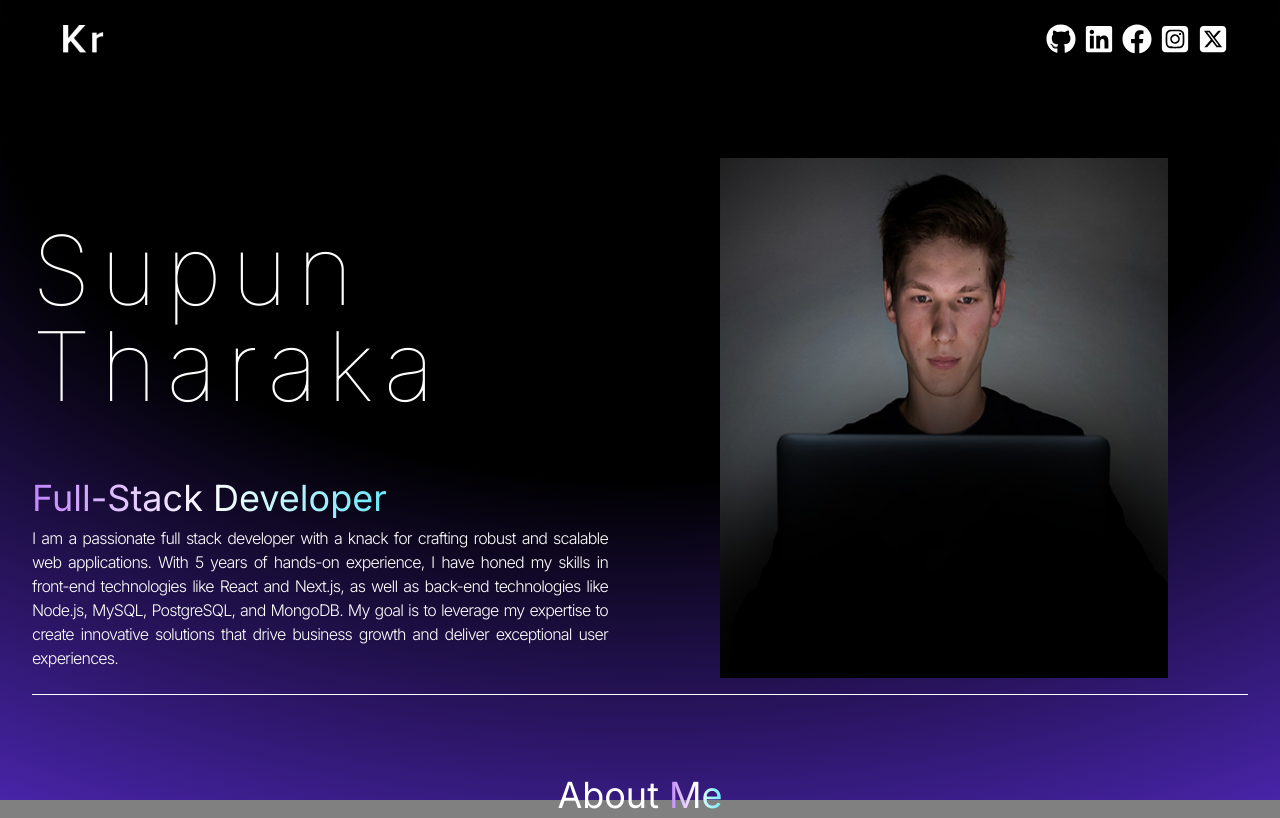
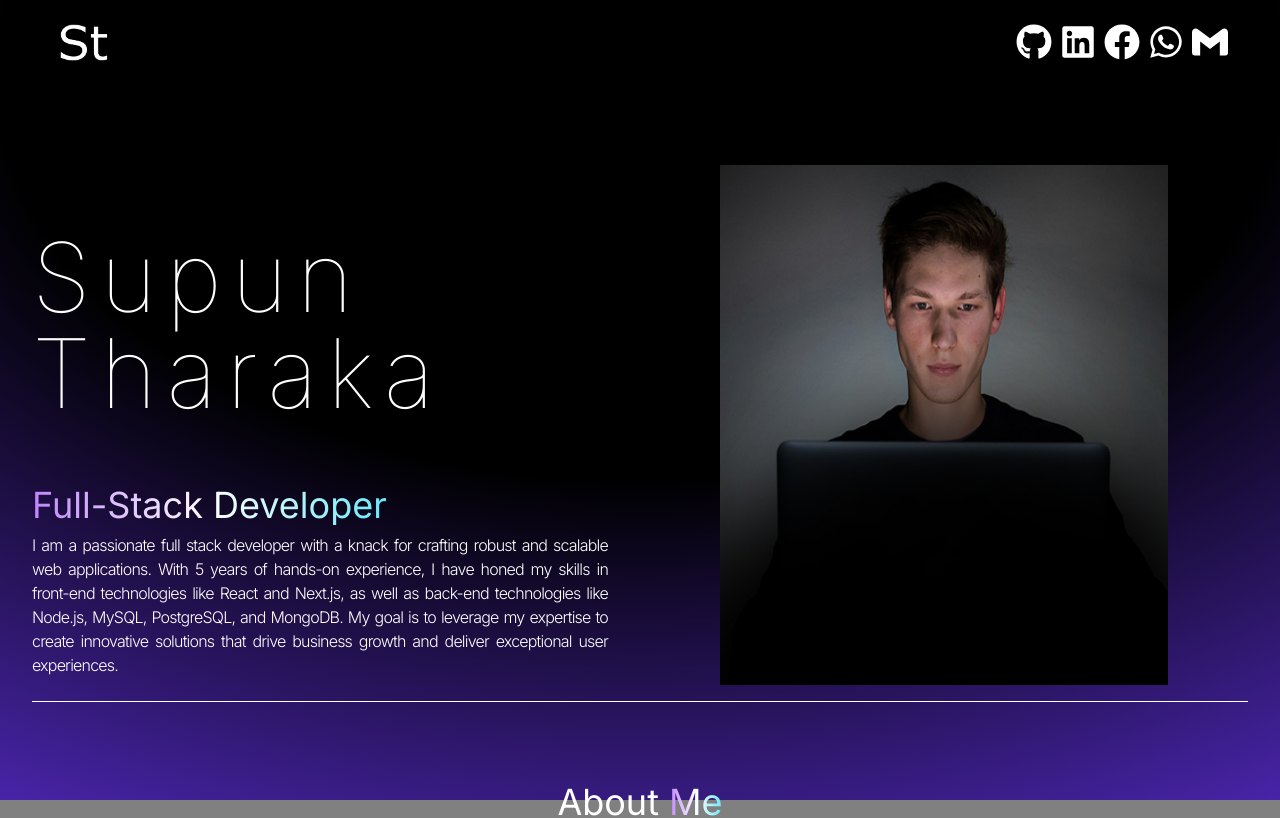
Before and after one commit to Supun-01/react_tailwind_test, a React (Vite) app: page / in a window 1280 px wide. Shown: the top 818 px of the page. Built offline with nearby package versions, Linux system fonts and the light colour scheme.

Commit message:
NavBar link test

```diff
--- a/src/components/NavBar.jsx
+++ b/src/components/NavBar.jsx
@@ -1,10 +1,14 @@
-import logo from '../assets/kevinRushLogo.png'
+import logo from "../assets/stLogo.png"
 import { FaGithub } from "react-icons/fa";
 import { FaFacebook } from "react-icons/fa";
 import { FaLinkedin } from "react-icons/fa";
-import { FaSquareXTwitter } from "react-icons/fa6";
-import { FaSquareInstagram } from "react-icons/fa6";
+import { FaWhatsapp } from "react-icons/fa";
+import { SiGmail } from "react-icons/si";
+
 import { GitHubLink } from '../constants';
+import { LinkedInLink } from "../constants";
+import { FacebookLink } from "../constants";
+import { WhatsAppLink } from "../constants";
 
 function NavBar() {
 
@@ -14,12 +18,12 @@ function NavBar() {
             <div className="flex flex-shrink-0 items-center">
                 <img className='mx-2 w-12' src={logo} alt="logo" />
             </div>
-            <div className='flex justify-center gap-2 text-3xl'>
+            <div className='flex justify-center gap-2 text-4xl'>
                 <a href={GitHubLink} target="_blank"><FaGithub /></a>
-                <FaLinkedin />
-                <FaFacebook />
-                <FaSquareInstagram />
-                <FaSquareXTwitter />
+                <a href={LinkedInLink} target="_blank"><FaLinkedin /></a>
+                <a href={FacebookLink} target="_blank"><FaFacebook /></a>
+                <a href={WhatsAppLink} target="_blank"><FaWhatsapp /></a>
+                <a href="#" target="_blank"><SiGmail /></a>
             </div>
         </nav>
 
--- a/src/constants/index.js
+++ b/src/constants/index.js
@@ -13,6 +13,8 @@ export const HERO_POSITION = "Full-Stack Developer"
 export const GitHubLink = "https://github.com/Supun-01"
 export const LinkedInLink = "https://www.linkedin.com/in/supun-tharaka-1a9273299/"
 export const FacebookLink = "https://www.facebook.com/supun.tharaka.735944/"
+export const WhatsAppLink = "https://wa.me/qr/U4CJD335NXBJP1"
+
 
 export const EXPERIENCES = [
   {
```
Also changed, not shown: src/assets/kevinRushLogo.png (deleted), src/assets/stLogo.png (added).
